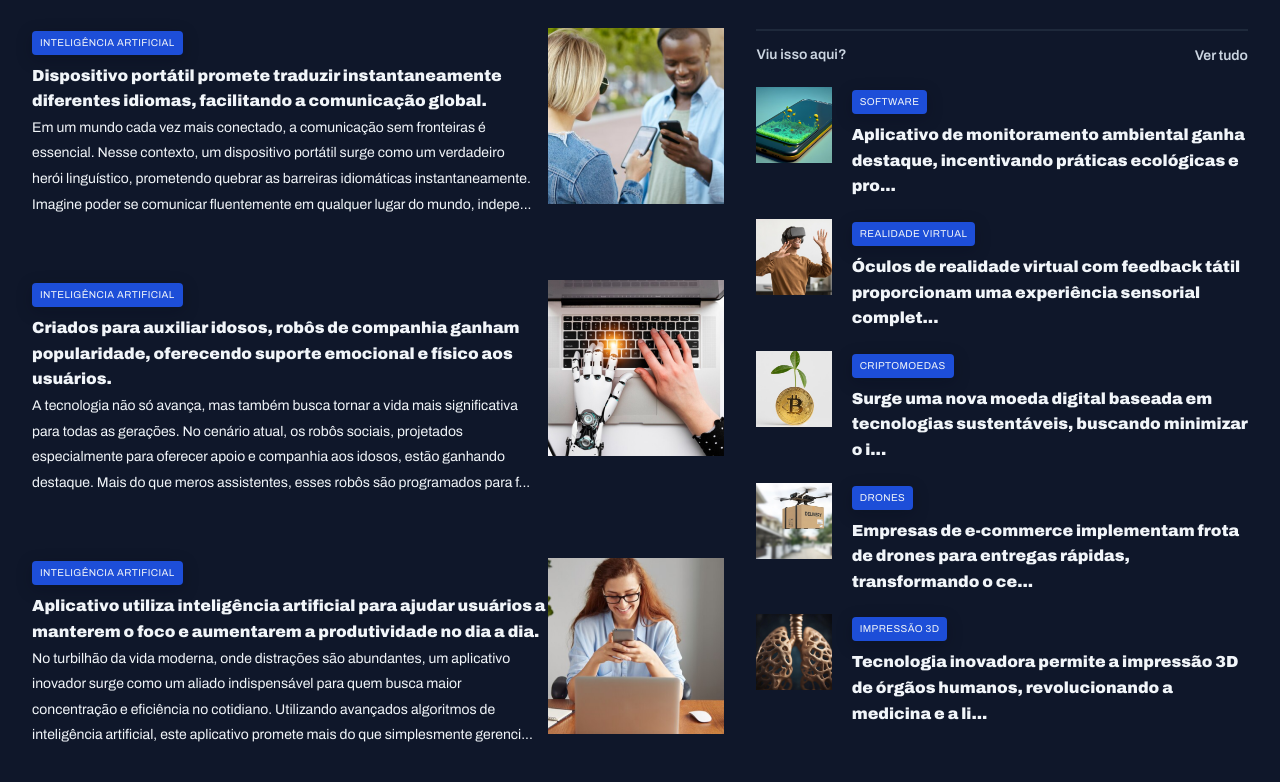
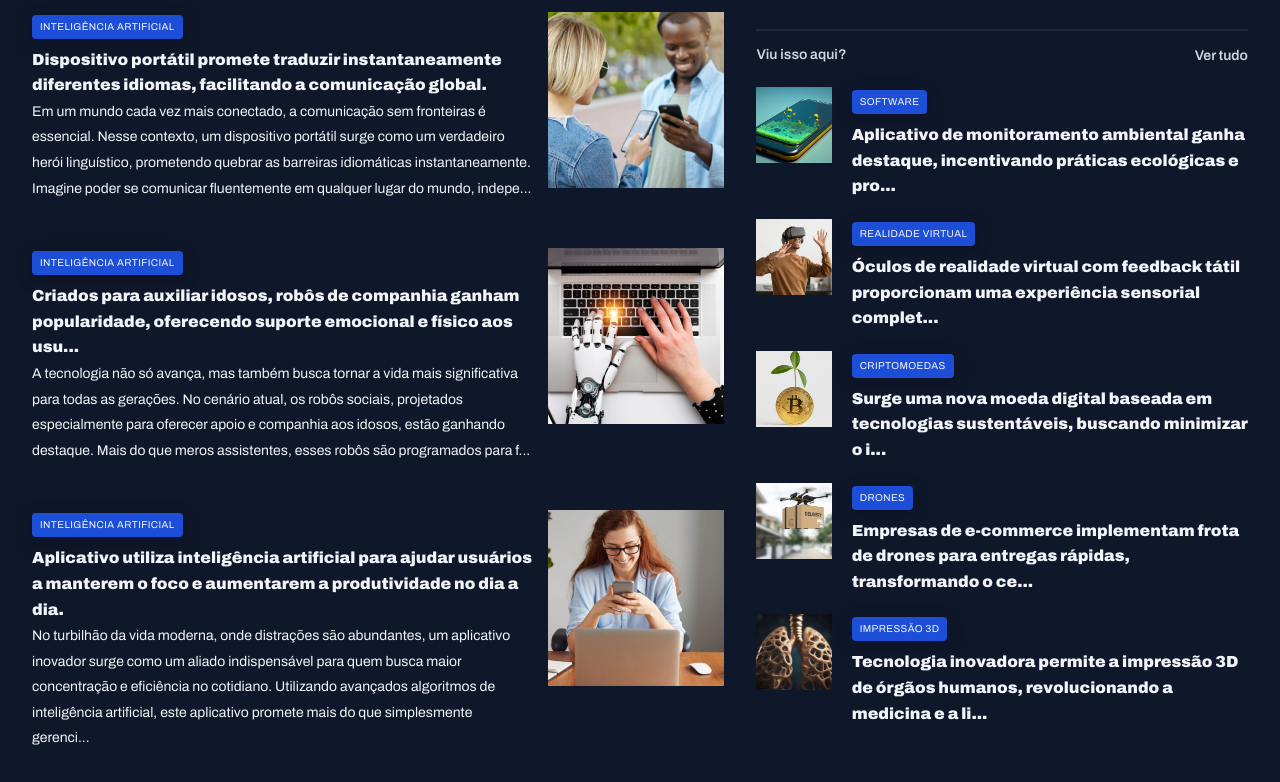
Before and after one commit to AndreTrevizam/projeto-technews-responsivo, a plain HTML site: page index.html in a window 1280 px wide. Shown: the part 1387-2169 px from the top of the page. Drawn offline with Linux system fonts and the light colour scheme.

Commit message:
ajuste gap na seção highlights

```diff
--- a/index.html
+++ b/index.html
@@ -138,7 +138,7 @@
         </a>
       </header>
 
-      <div class="grid gap-2">
+      <div class="grid gap-1">
         <article class="grid gap-1">
           <div class="mobile-only"><img src="assets/images/Image 10.png" alt=""></div>
           <div>
@@ -171,27 +171,28 @@
           <div class="desktop-only"><img src="assets/images/Image 11.png" alt=""></div>
         </article>
 
-        <article class="grid">
-          <div><img src="assets/images/Image 12.png" alt="" class="mobile-only"></div>
+        <article class="grid gap-1">
+          <div class="mobile-only"><img src="assets/images/Image 12.png" alt=""></div>
           <div>
             <span class="content-tag">Inteligência Artificial</span>
-            <h3 class="text-xl mobile-only"><br> Criados para auxiliar idosos, robôs de companhia ganha...</h3>
-            <h3 class="text-xl desktop-only"><br> Criados para auxiliar idosos, robôs de companhia ganham popularidade, oferecendo suporte emocional e físico aos usuários.</h3>
+            <h3 class="text-xl mobile-only"><br>Criados para auxiliar idosos, robôs de companhia ganha...</h3>
+            <h3 class="text-xl desktop-only"><br>Criados para auxiliar idosos, robôs de companhia ganham popularidade, oferecendo suporte emocional e físico aos usu...</h3>
             <p class="text-sm mobile-only">
-              <br> A tecnologia não só avança, mas também busca tornar a vida mais significativa para todas as gerações. No cenário atual, os robôs sociais...
+              <br>A tecnologia não só avança, mas também busca tornar a vida mais significativa para todas as gerações. No cenário atual, os robôs sociais...
             </p>
             <p class="text-sm desktop-only">
               <br> A tecnologia não só avança, mas também busca tornar a vida mais significativa para todas as gerações. No cenário atual, os robôs sociais, projetados especialmente para oferecer apoio e companhia aos idosos, estão ganhando destaque. Mais do que meros assistentes, esses robôs são programados para f...
             </p>
           </div>
-          <div><img src="assets/images/Image 12.png" alt="" class="desktop-only"></div>
+          <div class="desktop-only"><img src="assets/images/Image 12.png" alt=""></div>
         </article>
 
-        <article class="grid">
-          <div><img src="assets/images/Image 13.png" alt="" class="mobile-only"></div>
+        <article class="grid gap-1">
+          <div class="mobile-only"><img src="assets/images/Image 13.png" alt=""></div>
           <div>
             <span class="content-tag">Inteligência Artificial</span>
             <h3 class="text-xl mobile-only"><br> Aplicativo utiliza inteligência artificial para ajudar usu...
+            </h3>
             <h3 class="text-xl desktop-only"><br> Aplicativo utiliza inteligência artificial para ajudar usuários a manterem o foco e aumentarem a produtividade no dia a dia.
             </h3>
             <p class="text-sm mobile-only">
@@ -201,8 +202,7 @@
               <br> No turbilhão da vida moderna, onde distrações são abundantes, um aplicativo inovador surge como um aliado indispensável para quem busca maior concentração e eficiência no cotidiano. Utilizando avançados algoritmos de inteligência artificial, este aplicativo promete mais do que simplesmente gerenci...
             </p>
           </div>
-          <div><img src="assets/images/Image 13.png" alt="" class="desktop-only"></div>
-
+          <div class="desktop-only"><img src="assets/images/Image 13.png" alt=""></div>
         </article>
 
       </div>
```
